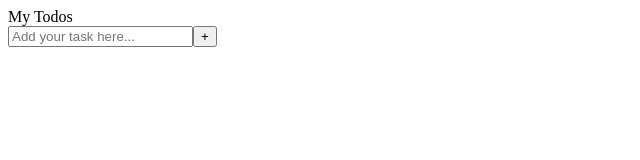
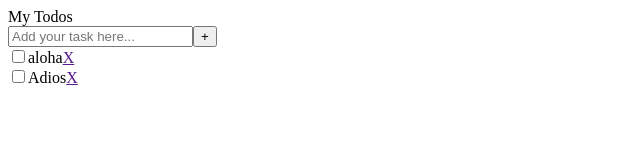
Before and after one commit to mh-fung/my-todos, a React (Vite) app: page / in a window 1280 px wide. Shown: the top 160 px of the page, without its empty margins (0-640 px from the left). Built offline with nearby package versions, Linux system fonts and the light colour scheme.

Commit message:
Passed the ToDoItem components to App

```diff
--- a/src/App.tsx
+++ b/src/App.tsx
@@ -1,8 +1,11 @@
 import { FormEvent, useState } from "react";
 import Nav from "./components/containters/Nav/Nav";
+import Content from "./components/containters/Content/Content";
 
 function App() {
   const [inputTerm, setInputTerm] = useState<string>("");
+
+  const [todoList, setTodoList] = useState<string[]>(["aloha", "Adios"]);
 
   const handleSubmit = (event: FormEvent) => {
     event.preventDefault();
@@ -15,6 +18,7 @@ function App() {
     <div className="app">
       <header>My Todos</header>
       <Nav handleSubmit={handleSubmit} handleInput={handlInput} />
+      <Content toDoListArray={todoList} />
     </div>
   );
 }
--- a/src/components/TodoItem/TodoItem.tsx
+++ b/src/components/TodoItem/TodoItem.tsx
@@ -0,0 +1,15 @@
+type toDoItemProps = {
+  toDoItem: string;
+};
+
+const ToDoItem = ({ toDoItem }: toDoItemProps) => {
+  return (
+    <div className="toDoItem">
+      <input type="checkbox" />
+      <label htmlFor="">{toDoItem}</label>
+      <a href="">X</a>
+    </div>
+  );
+};
+
+export default ToDoItem;
--- a/src/components/containters/Content/Content.tsx
+++ b/src/components/containters/Content/Content.tsx
@@ -0,0 +1,8 @@
+import ToDoList1 from "../TodoList/TodoList";
+type ContentProps = {
+  toDoListArray: string[];
+};
+const Content = ({ toDoListArray }: ContentProps) => {
+  return <ToDoList1 toDoList={toDoListArray} />;
+};
+export default Content;
--- a/src/components/containters/TodoList/TodoList.tsx
+++ b/src/components/containters/TodoList/TodoList.tsx
@@ -0,0 +1,13 @@
+import ToDoItem from "../../TodoItem/TodoItem";
+type toDoListProps = {
+  toDoList: string[];
+};
+
+const ToDoList1 = ({ toDoList }: toDoListProps) => {
+  const displayedToDoList = toDoList.map((item, index) => {
+    return <ToDoItem key={"item" + index} toDoItem={item} />;
+  });
+  return <div className="toDoList">{displayedToDoList}</div>;
+};
+
+export default ToDoList1;
```
